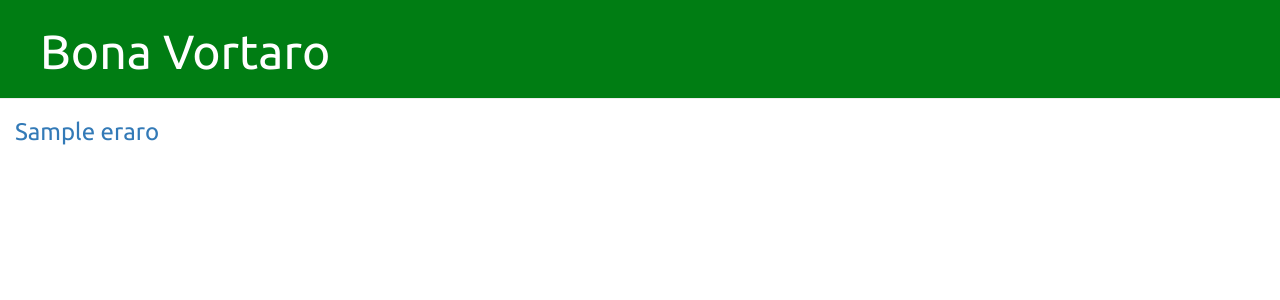
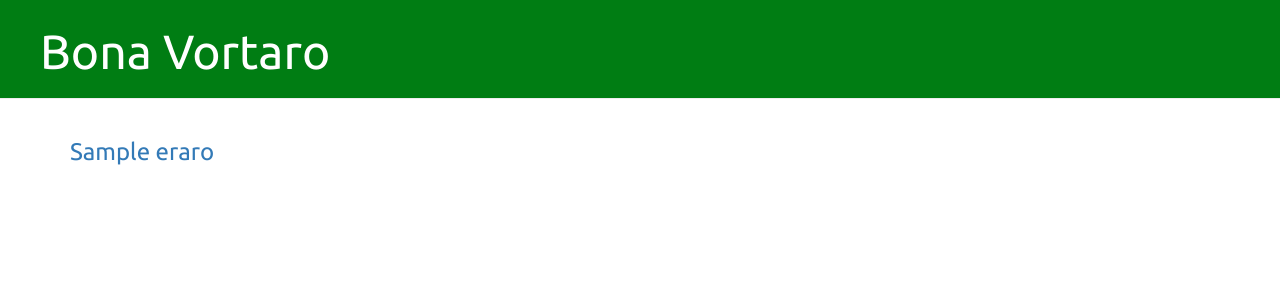
Before and after one commit to AndreLewin/bonavortaro, a Django app: template vortaro/templates/vortaro/ĉefpaĝo.html in a window 1280 px wide. Shown: the top 300 px of the page. Run offline with Django 3.2, Linux system fonts and the light colour scheme; the template is opened without the code that fills it: most values are stand-ins (such as "Sample title", 1, 10 or a date in 2020); some libraries are stand-ins or nearby versions.

Commit message:
kreis bazan ŝablonon de aspekto

```diff
--- /dev/null
+++ b/vortaro/templates/vortaro/bazo.html
@@ -0,0 +1,24 @@
+{% load staticfiles %}
+<html>
+    <head>
+        <title>Bona Vortaro</title>
+        <link rel="stylesheet" href="//maxcdn.bootstrapcdn.com/bootstrap/3.2.0/css/bootstrap.min.css">
+        <link rel="stylesheet" href="//maxcdn.bootstrapcdn.com/bootstrap/3.2.0/css/bootstrap-theme.min.css">
+        <link href="https://fonts.googleapis.com/css?family=Ubuntu" rel="stylesheet">
+        <link rel="stylesheet" href="{% static 'css/bazo.css' %}">
+    </head>
+    <body>
+        <div class="page-header">
+            <h1><a href="">Bona Vortaro</a></h1>
+        </div>
+
+        <div class="content container">
+            <div class="row">
+                <div class="col-md-8">
+                    {% block enhavo %}
+                    {% endblock %}
+                </div>
+            </div>
+        </div>
+    </body>
+</html>
--- a/vortaro/templates/vortaro/ĉefpaĝo.html
+++ b/vortaro/templates/vortaro/ĉefpaĝo.html
@@ -1,22 +1,10 @@
-{% load staticfiles %}
-<html>
-    <head>
-        <title>Bona Vortaro</title>
-        <link rel="stylesheet" href="//maxcdn.bootstrapcdn.com/bootstrap/3.2.0/css/bootstrap.min.css">
-        <link rel="stylesheet" href="//maxcdn.bootstrapcdn.com/bootstrap/3.2.0/css/bootstrap-theme.min.css">
-        <link href="https://fonts.googleapis.com/css?family=Ubuntu" rel="stylesheet">
-        <link rel="stylesheet" href="{% static 'css/bazo.css' %}">
-    </head>
-    <body>
-        <div class="page-header">
-            <h1><a href="">Bona Vortaro</a></h1>
-        </div>
+{% extends 'vortaro/bazo.html' %}
 
+{% block enhavo %}
     {% for radiko in radikoaro %}
         <div class="radiko">
             <h3><a href="">{{ radiko.eraro }}</a></h3>
             <!-- TODO: Meti kelkajn proponojn sube <p> radiko.proponoj[x].per.eraro|linebreaksbr </p> -->
         </div>
     {% endfor %}
-    </body>
-</html>
+{% endblock %}
```
Lines whose indentation alone changed are shown as unchanged.
